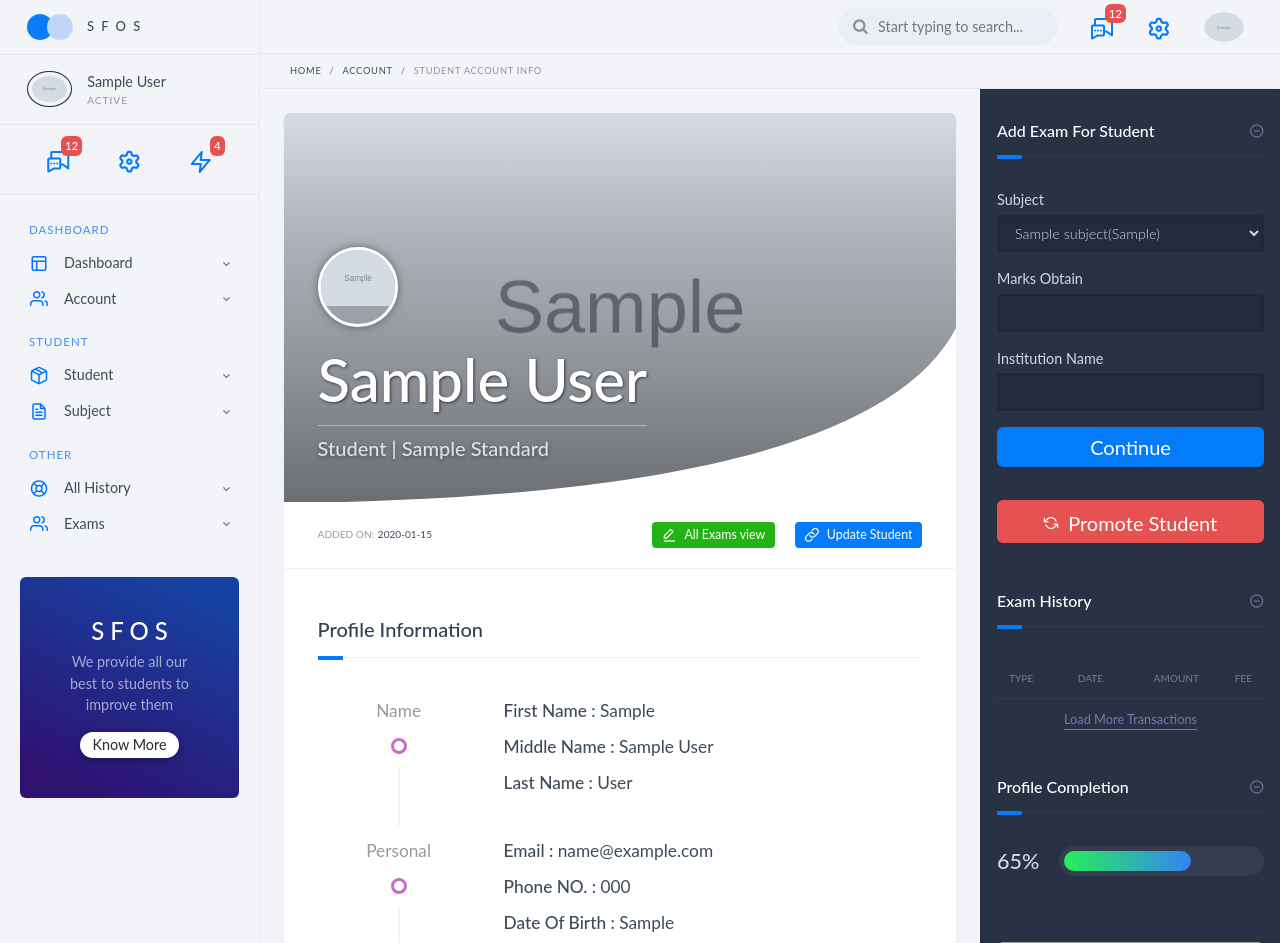
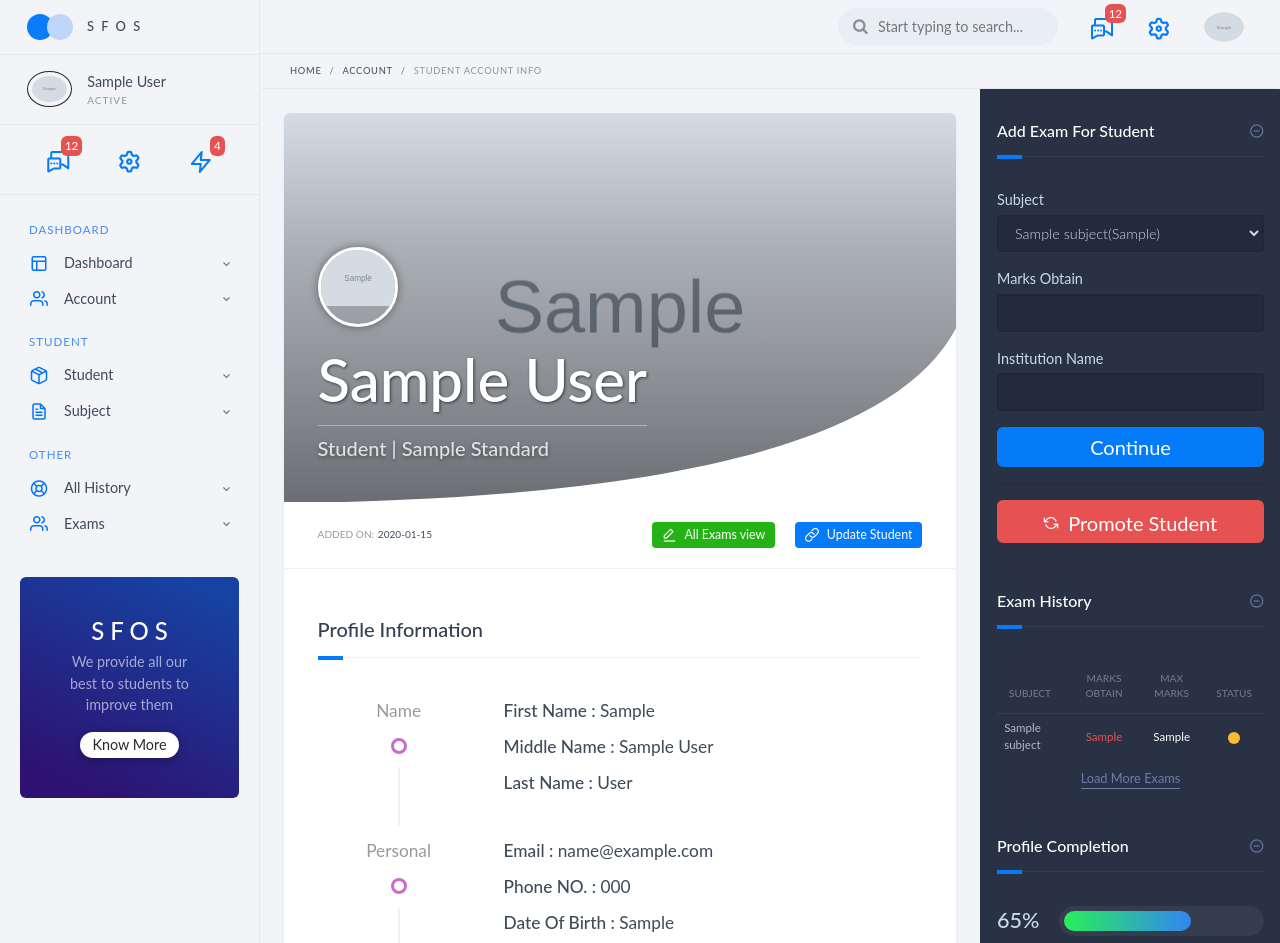
Before and after one commit to Harishkalode/SFOS, a Flask app: page /student-details/1 in a window 1280 px wide. Shown: the top 943 px of the page. Run offline with Flask 3, Linux system fonts and the light colour scheme; a user stored in the database is signed in; tables that the repository leaves empty hold one stand-in row (values such as "Sample post"); grey boxes marked "Sample" are stand-in pictures; lists and menus that the app fills with data are empty; some libraries are stand-ins or nearby versions; grey boxes are pictures that could not be loaded.

Commit message:
verified exam

```diff
--- a/sfo/exam_routes.py
+++ b/sfo/exam_routes.py
@@ -41,7 +41,7 @@
         marks.append(int(mark1.marks_opt))
 
     graph.layout = dcc.Graph(
-                id ='samplechart',
+                id='#samplechart',
                 figure={
                     'data': [
                         {'x': subjects, 'y':marks,'type':'line','name':'First Chart'}
@@ -53,4 +53,4 @@
             )
 
     return render_template('exam.html',exams=exams,student=student,a=a,t=t,mm=mm,perc=perc,title=f'{student.fname} {student.lname} Exam',
-                           st1=f'{student.fname} {student.lname}', st2=f'{student.standard} Exam', g=graph.layout)
+                           st1=f'{student.fname} {student.lname}', st2=f'{student.standard} Exam')
--- a/sfo/templates/account-info.html
+++ b/sfo/templates/account-info.html
@@ -81,8 +81,13 @@
                             <a class="btn btn-primary btn-sm" href="{{url_for('account_update')}}"><i
                                     class="os-icon os-icon-link-3"></i><span>Update Account</span></a>
                             {%else%}
-                            <a class="btn btn-success btn-sm" href="{{url_for('exam_view', student_id=student.id)}}"><i
-                                    class="os-icon os-icon-edit-32"></i><span>All Exams view</span></a>
+                                {%if exams.count() != 0%}
+                                    <a class="btn btn-success btn-sm" href="{{url_for('exam_view', student_id=student.id)}}"><i
+                                            class="os-icon os-icon-edit-32"></i><span>All Exams view</span></a>
+                                {%else%}
+                                    <a class="btn btn-success btn-sm" style="color:#fff" data-placement="top" data-toggle="tooltip" data-original-title="Add Exam For Student First">
+                                        <i class="os-icon os-icon-edit-32"></i><span>All Exams view</span></a>
+                                {%endif%}
                             <a class="btn btn-primary btn-sm" href="{{url_for('student_update', student_id=student.id)}}"><i
                                     class="os-icon os-icon-link-3"></i><span>Update Student</span></a>
                             {%endif%}
@@ -570,7 +575,7 @@
                                     </div>
                                     <div class="onboarding-slide">
                                         <div class="onboarding-side-by-side">
-                                            <div class="onboarding-media"><img alt="" src="img/bigicon6.png"
+                                            <div class="onboarding-media"><img alt="" src="{{url_for('static', filename='profile_pics/' + current_user.institution_logo)}}"
                                                     width="200px"></div>
                                             <div class="onboarding-content with-gradient">
                                                 <h4 class="onboarding-title">Showcase App Features</h4>
@@ -610,6 +615,10 @@
                                                     your customers to your app, or collect additional
                                                     information from them before they start using your app.
                                                 </div>
+                                                <div>
+                                                    <button class="btn btn-danger btn-block btn-lg pb-3"><i
+                                                                        class="os-icon os-icon-refresh-ccw"></i><span>Promote Student</span></button>
+                                                </div>
                                             </div>
                                         </div>
                                     </div>
@@ -627,80 +636,36 @@
                 <table class="table table-compact smaller text-faded mb-0">
                     <thead>
                         <tr>
-                            <th>Type</th>
-                            <th class="text-center">Date</th>
-                            <th class="text-right">Amount</th>
-                            <th class="text-right">Fee</th>
+                            <th>Subject</th>
+                            <th class="text-center">Marks Obtain</th>
+                            <th class="text-center">Max Marks</th>
+                            <th class="text-center">Status</th>
                         </tr>
                     </thead>
-<!--                    <tbody>-->
-<!--                        <tr>-->
-<!--                            <td><span>BTC</span><i-->
-<!--                                    class="os-icon os-icon-repeat icon-separator"></i><span>USD</span>-->
-<!--                            </td>-->
-<!--                            <td class="text-center">01.08</td>-->
-<!--                            <td class="text-right text-bright">$25.38</td>-->
-<!--                            <td class="text-right text-danger">-$1.23</td>-->
-<!--                        </tr>-->
-<!--                        <tr>-->
-<!--                            <td><span>RPX</span><i-->
-<!--                                    class="os-icon os-icon-repeat icon-separator"></i><span>ETH</span>-->
-<!--                            </td>-->
-<!--                            <td class="text-center">01.07</td>-->
-<!--                            <td class="text-right text-bright">$15.21</td>-->
-<!--                            <td class="text-right text-danger">-$1.13</td>-->
-<!--                        </tr>-->
-<!--                        <tr>-->
-<!--                            <td><span>LTC</span><i-->
-<!--                                    class="os-icon os-icon-repeat icon-separator"></i><span>BTC</span>-->
-<!--                            </td>-->
-<!--                            <td class="text-center">01.05</td>-->
-<!--                            <td class="text-right text-bright">$17.43</td>-->
-<!--                            <td class="text-right text-danger">-$2.14</td>-->
-<!--                        </tr>-->
-<!--                        <tr>-->
-<!--                            <td><span>PRX</span><i-->
-<!--                                    class="os-icon os-icon-repeat icon-separator"></i><span>LTC</span>-->
-<!--                            </td>-->
-<!--                            <td class="text-center">01.05</td>-->
-<!--                            <td class="text-right text-bright">$23.18</td>-->
-<!--                            <td class="text-right text-danger">-$3.17</td>-->
-<!--                        </tr>-->
-<!--                        <tr>-->
-<!--                            <td><span>ETH</span><i-->
-<!--                                    class="os-icon os-icon-repeat icon-separator"></i><span>USD</span>-->
-<!--                            </td>-->
-<!--                            <td class="text-center">01.04</td>-->
-<!--                            <td class="text-right text-bright">$35.42</td>-->
-<!--                            <td class="text-right text-danger">-$3.12</td>-->
-<!--                        </tr>-->
-<!--                        <tr>-->
-<!--                            <td><span>BTC</span><i-->
-<!--                                    class="os-icon os-icon-repeat icon-separator"></i><span>ETH</span>-->
-<!--                            </td>-->
-<!--                            <td class="text-center">01.02</td>-->
-<!--                            <td class="text-right text-bright">$72.62</td>-->
-<!--                            <td class="text-right text-danger">-$4.15</td>-->
-<!--                        </tr>-->
-<!--                        <tr>-->
-<!--                            <td><span>RPX</span><i-->
-<!--                                    class="os-icon os-icon-repeat icon-separator"></i><span>USD</span>-->
-<!--                            </td>-->
-<!--                            <td class="text-center">12.29</td>-->
-<!--                            <td class="text-right text-bright">$25.38</td>-->
-<!--                            <td class="text-right text-danger">-$1.23</td>-->
-<!--                        </tr>-->
-<!--                        <tr>-->
-<!--                            <td><span>ETH</span><i-->
-<!--                                    class="os-icon os-icon-repeat icon-separator"></i><span>BTC</span>-->
-<!--                            </td>-->
-<!--                            <td class="text-center">12.28</td>-->
-<!--                            <td class="text-right text-bright">$52.11</td>-->
-<!--                            <td class="text-right text-danger">-$4.72</td>-->
-<!--                        </tr>-->
-<!--                    </tbody>-->
+                    <tbody>
+                    {%for exam in exams%}
+                        <tr>
+                            <td>{{exam.subject.subject}}</td>
+                            <td class="text-center text-danger">{{exam.marks_opt}}</td>
+                            <td class="text-center text-bright">{{exam.subject.max_marks}}</td>
+                            {% if exam.marks_opt == exam.subject.min_marks %}
+                                <td class="text-center">
+                                    <span class="status-pill bigger yellow"></span>
+                                </td>
+                            {%elif exam.marks_opt > exam.subject.min_marks or exam.marks_opt == exam.subject.max_marks%}
+                                <td class="text-center">
+                                    <span class="status-pill bigger green"></span>
+                                </td>
+                            {%else%}
+                                <td class="text-center">
+                                    <span class="status-pill bigger red"></span>
+                                </td>
+                            {%endif%}
+                        </tr>
+                    {%endfor%}
+                    </tbody>
                 </table><a class="centered-load-more-link smaller" href="#"><span>Load More
-                        Transactions</span></a>
+                        Exams</span></a>
             </div>
         </div>
         <div class="element-wrapper compact">
--- a/sfo/templates/exam.html
+++ b/sfo/templates/exam.html
@@ -75,7 +75,8 @@
                                             <div class="value">{{t}}/{{mm}}</div>
                                             <div class="label">Total Marks</div>
                                         </div>
-                                            <div class="el-chart-w">{% include "graph.html"%}</div>
+                                            <div class="el-chart-w"><canvas height="150px" id="lineChart"
+                                            width="600px"></canvas></div>
                                     </div>
                                 </div>
                             </div>
```
Also changed, not shown: sfo/student_routes.py (+29 -25 lines).
